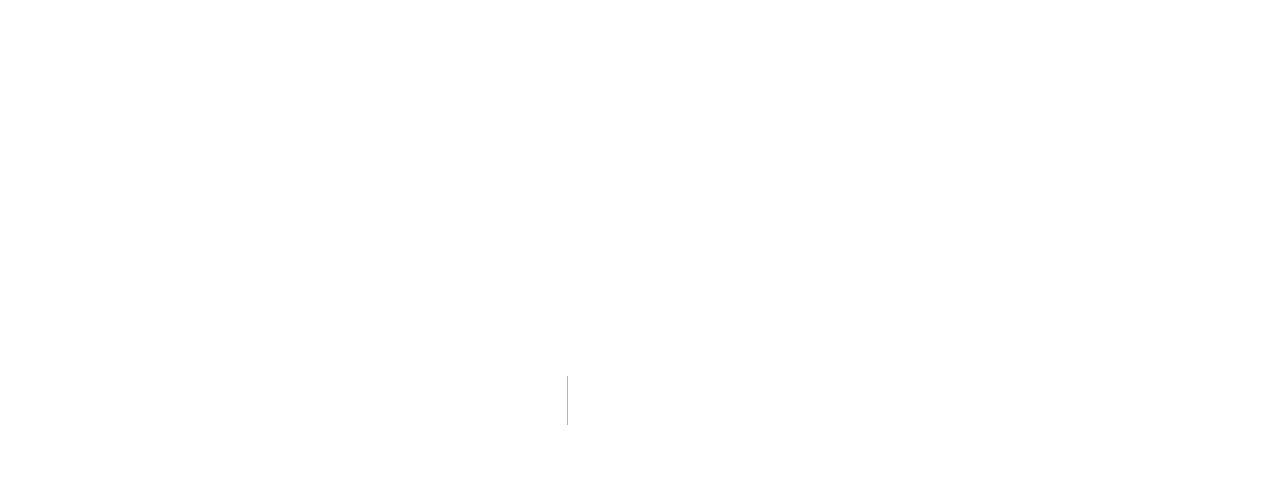
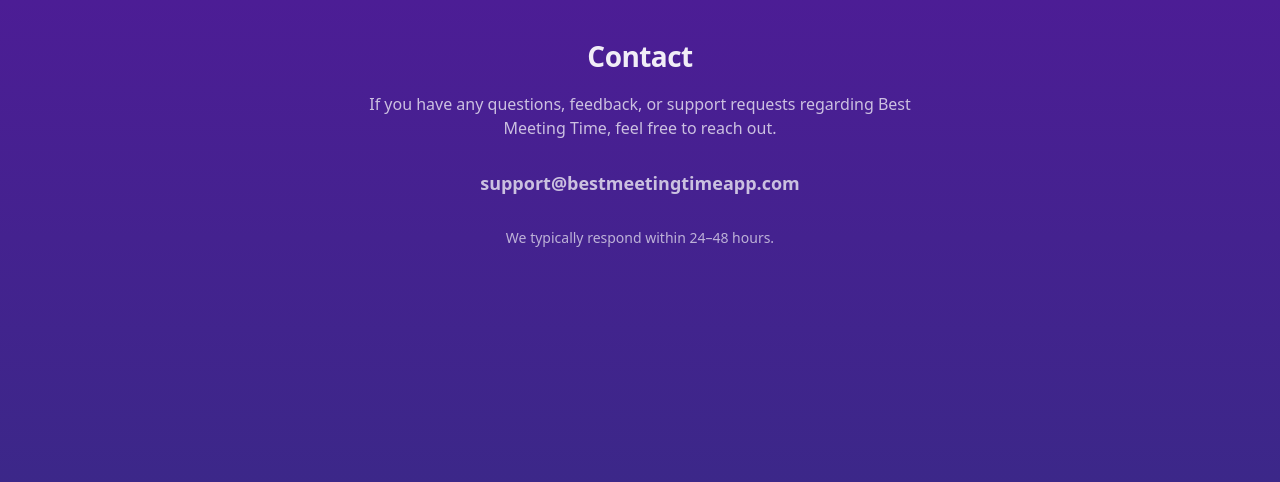
Before and after one commit to techtalk1282/Best-Meeting-Time, a Next.js app: page /contact in a window 1280 px wide. Before the commit this address had no page. Shown: the top 482 px of the page. Built offline with nearby package versions, Linux system fonts and the light colour scheme.

Commit message:
feat(legal): add contact page for AdSense compliance
feat(legal): add contact page for AdSense compliance

- Created /contact page with support email
- Added contact link to header navigation
- Maintained consistent styling with legal pages

```diff
--- /dev/null
+++ b/app/contact/page.tsx
@@ -0,0 +1,38 @@
+/**
+ * File: app/contact/page.tsx
+ * Version: v1.0
+ * Purpose:
+ * - Contact page required for AdSense trust and compliance
+ */
+
+export default function ContactPage() {
+  return (
+    <main
+      style={{
+        padding: "40px 20px",
+        maxWidth: "900px",
+        margin: "0 auto",
+        color: "white",
+        lineHeight: "1.6",
+        textAlign: "center",
+      }}
+    >
+      <h1 style={{ fontSize: "28px", fontWeight: "bold", marginBottom: "20px" }}>
+        Contact
+      </h1>
+
+      <p style={{ maxWidth: "600px", margin: "0 auto" }}>
+        If you have any questions, feedback, or support requests regarding Best Meeting Time,
+        feel free to reach out.
+      </p>
+
+      <p style={{ marginTop: "30px", fontSize: "18px", fontWeight: "bold" }}>
+        support@bestmeetingtimeapp.com
+      </p>
+
+      <p style={{ marginTop: "30px", fontSize: "14px", opacity: 0.9 }}>
+        We typically respond within 24–48 hours.
+      </p>
+    </main>
+  );
+}
```
